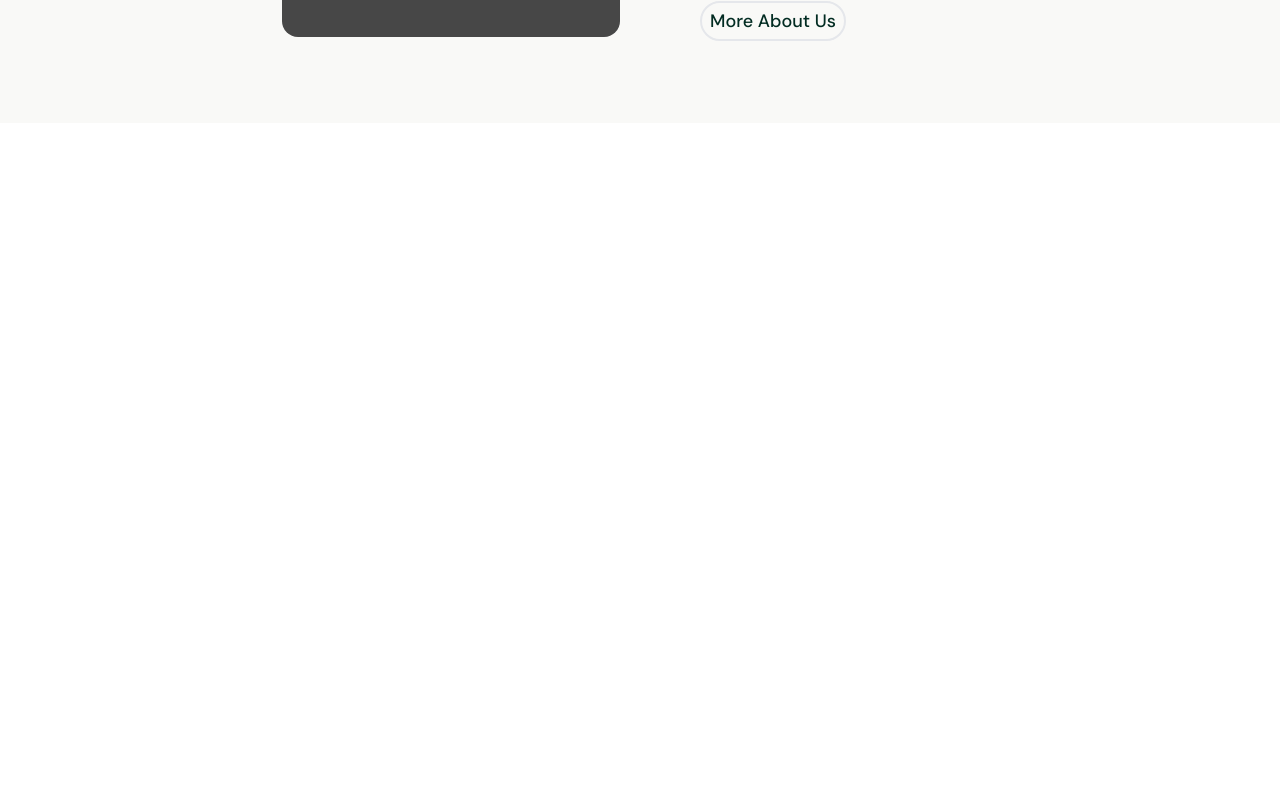
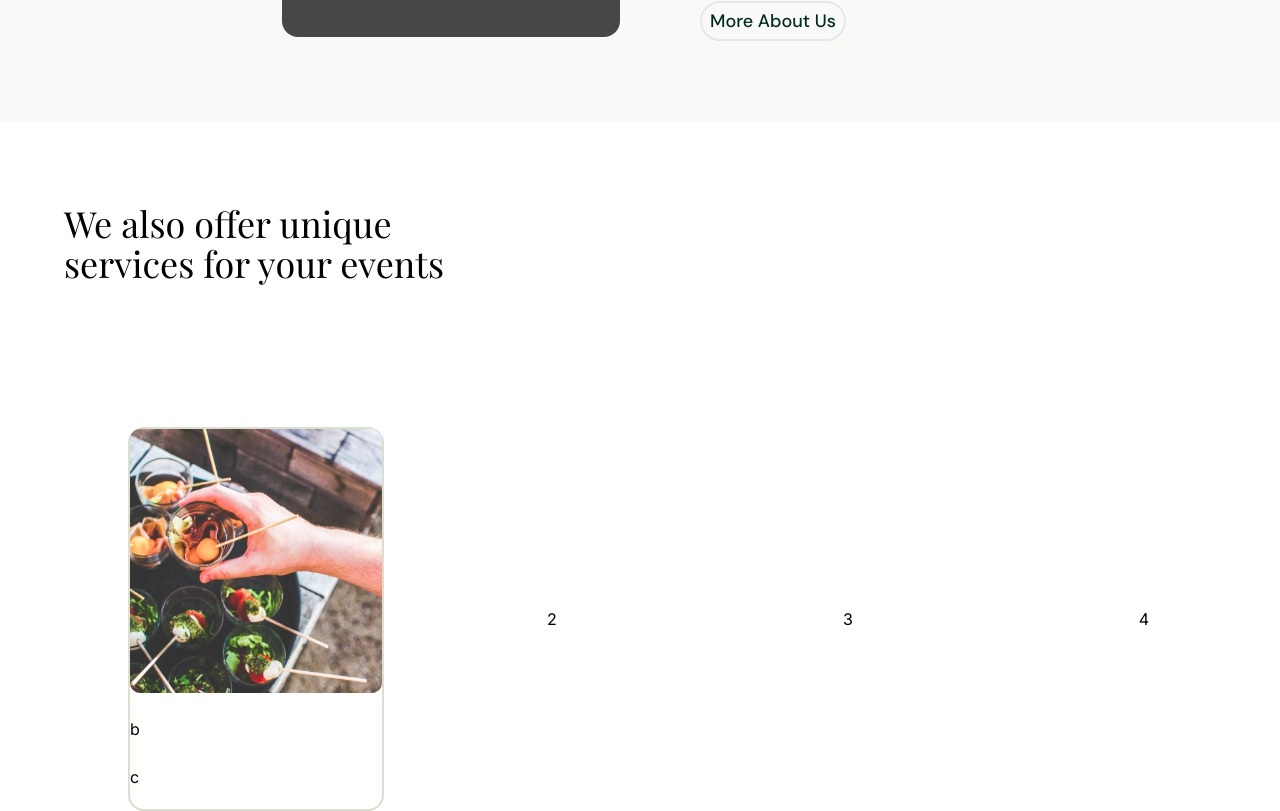
Before and after one commit to srinivas-pradhan/bistro-nord, a Next.js app: page / in a window 1280 px wide. Shown: the part 2103-2914 px from the top of the page. Before the commit the page ends 2226 px from the top, so only its background shows below. Built offline with nearby package versions, Linux system fonts and the light colour scheme.

Commit message:
Add Events element

```diff
--- a/app/(root)/layout.tsx
+++ b/app/(root)/layout.tsx
@@ -5,6 +5,7 @@ import Hero from "@/components/Hero";
 import MobileSubHero from "@/components/MobileSubHero";
 import BrowseMenu from "@/components/BrowseMenu";
 import MoreAboutUs from "@/components/MoreAboutUs";
+import Events from "@/components/Events";
 
 import "../globals.css";
 
@@ -22,6 +23,7 @@ export default function RootLayout({
         <MobileSubHero/>
         <BrowseMenu/>
         <MoreAboutUs/>
+        <Events/>
         {children}
     </ClientOnly>
 
--- /dev/null
+++ b/components/Events.tsx
@@ -0,0 +1,152 @@
+'use client';
+
+const Events = () => {
+    return (
+        <div className="
+            w-full
+            lg:h-[600px]
+            h-[700px]
+            flex
+            flex-col
+            items-stretch
+            justify-start
+        ">
+            <div className="
+                flex
+                lg:w-[35%]
+                md:w-[45%]
+                w-[90%]
+                h-20
+                mt-20
+                pl-16
+                font-playfair-display-regular
+                text-4xl
+            ">
+                We also offer unique services for your events
+            </div>
+            <div className="
+                flex
+                items-stretch
+                justify-start
+                pt-36
+                pl-12
+            ">
+                <ul className="
+                    flex-row
+                    grid
+                    grid-cols-2
+                    lg:grid-cols-4
+                    gap-20
+                    pl-20
+                    md:pl-20
+                    pr-12
+                ">
+                    <li className="
+                        h-48
+                        w-32
+                        md:w-36
+                        lg:w-64
+                        lg:h-80
+                        xl:h-96
+                        flex
+                        justify-center
+                        items-center
+                        rounded-2xl
+                        border-solid
+                        border-2
+                        border-olive-green
+                        cursor-pointer
+                        transition
+                        ease-in-out
+                        delay-15
+                        hover:-translate-y-1
+                        hover:scale-110
+                        duration-300
+                    ">
+                        <ul className="
+                            space-y-6
+                        ">
+                            <li className="
+                                rounded-2xl
+                                -mt-5
+                            ">
+                                <img
+                                    src="images/Events/catering.svg"
+                                    alt="Girl in a jacket"
+                                    >
+                                </img>
+                            </li>
+                            <li>b</li>
+                            <li>c</li>
+                        </ul>
+                    </li>
+                    <li className="
+                        h-48
+                        w-32
+                        md:w-36
+                        lg:w-64
+                        lg:h-80
+                        xl:h-96
+                        flex
+                        justify-center
+                        items-center
+                        rounded-2xl
+                        cursor-pointer
+                        transition
+                        ease-in-out
+                        delay-15
+                        hover:-translate-y-1
+                        hover:scale-110
+                        duration-300
+                    ">
+                        2
+                    </li>
+                    <li className="
+                        h-48
+                        w-32
+                        md:w-36
+                        lg:w-64
+                        lg:h-80
+                        xl:h-96
+                        flex
+                        justify-center
+                        items-center
+                        rounded-2xl
+                        cursor-pointer
+                        transition
+                        ease-in-out
+                        delay-15
+                        hover:-translate-y-1
+                        hover:scale-110
+                        duration-300
+                    ">
+                        3
+                    </li>
+                    <li className="
+                        h-48
+                        w-32
+                        md:w-36
+                        lg:w-64
+                        lg:h-80
+                        xl:h-96
+                        flex
+                        justify-center
+                        items-center
+                        rounded-2xl
+                        cursor-pointer
+                        transition
+                        ease-in-out
+                        delay-15
+                        hover:-translate-y-1
+                        hover:scale-110
+                        duration-300
+                    ">
+                        4
+                    </li>
+                </ul>
+            </div>
+        </div>
+    );
+}
+
+export default Events;
```
Also changed, not shown: public/images/Events/catering.svg (added).
